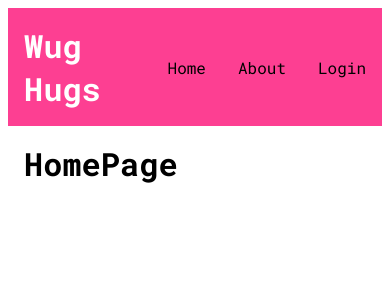
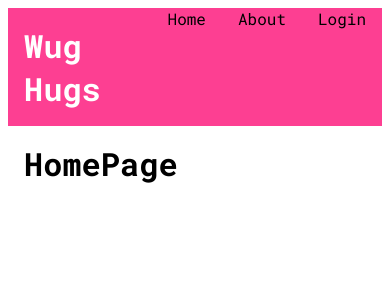
Before and after one commit to spaco22/wughugs-client, a React (Vite) app: page / in a window 390 px wide. Shown: the top 300 px of the page. Built offline with nearby package versions, Linux system fonts and the light colour scheme.

Commit message:
add mixin folder for responsive design

```diff
--- a/src/components/Header/Header.scss
+++ b/src/components/Header/Header.scss
@@ -1,10 +1,15 @@
 @use "../../styles/partials/typography" as *;
 @use "../../styles/partials/global" as *;
+@use "../../styles/partials/mixins" as *;
 
 .header {
-    display: flex;
-    justify-content: space-between;
-    align-items: center;
     color: white;
     background-color: #FD3F92;
+    display: flex;
+
+    @include tablet {
+        justify-content: space-between;
+        align-items: center;
+    }
+
 }
```
